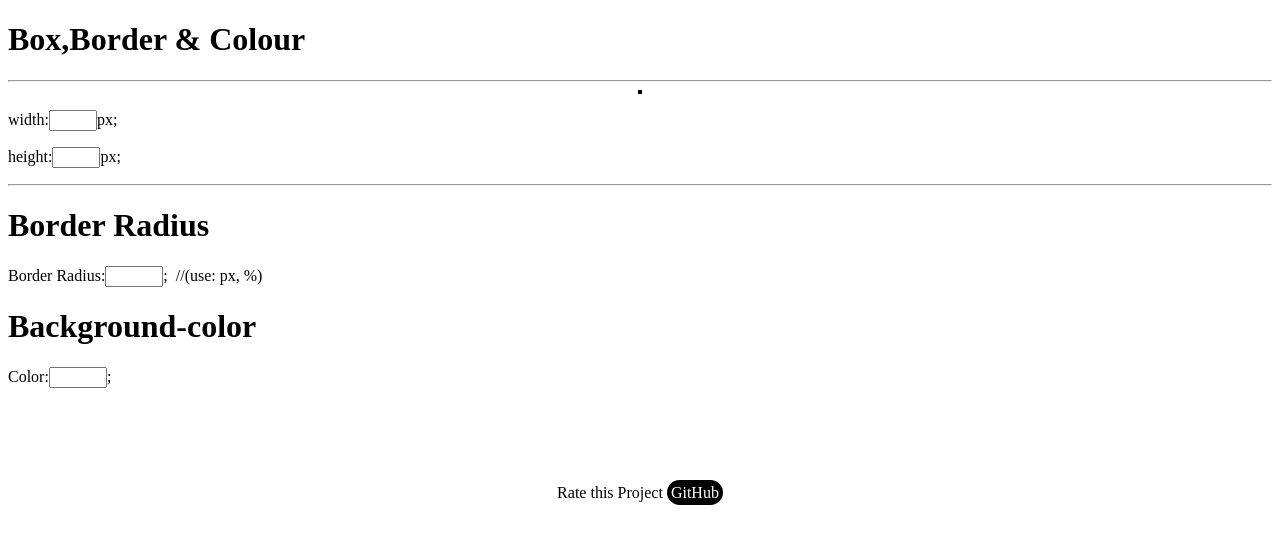
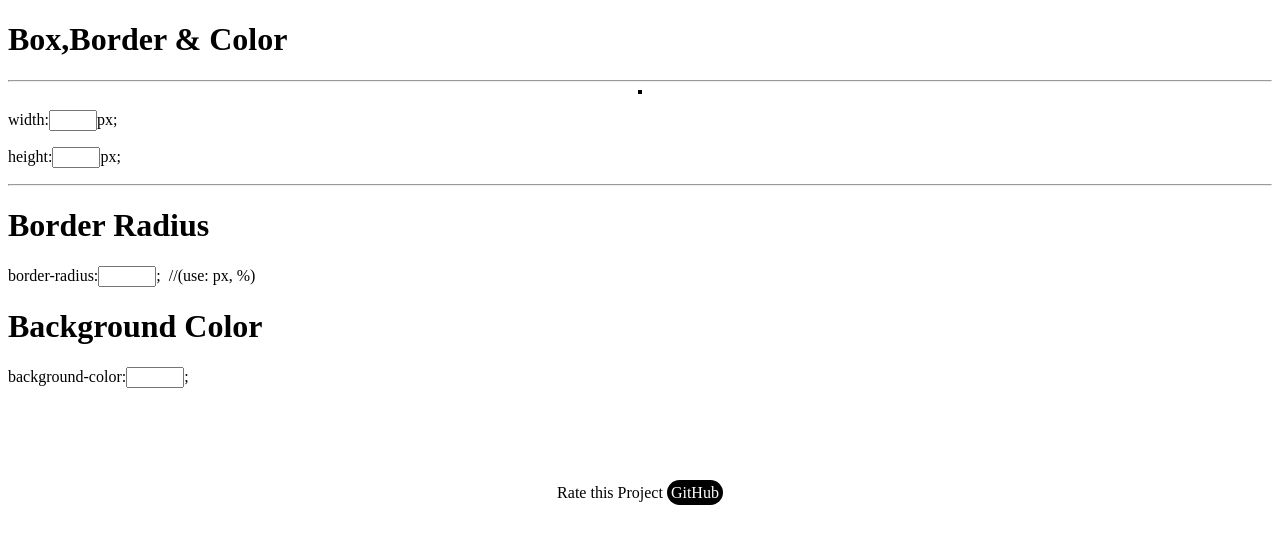
Before and after one commit to Bibek00Kr/box-border-colour, a plain HTML site: page index.html in a window 1280 px wide. Drawn offline with Linux system fonts and the light colour scheme.

Commit message:
Add files via upload

```diff
--- a/index.html
+++ b/index.html
@@ -31,7 +31,7 @@
     </style>
 </head>
 <body>
-    <h1>Box,Border & Colour</h1>
+    <h1>Box,Border & Color</h1>
     <hr>
     <div class="container">
         <div class="box"></div>
@@ -40,9 +40,9 @@
     <p>height:<input id="box-height" type="text" style="max-width: 40px;">px;</p>
     <hr>
     <h1>Border Radius</h1>
-    <p>Border Radius:<input id="border" type="text" style="max-width: 50px;">; &nbsp;//(use: px, %)</p>
-    <h1>Background-color</h1>
-    <p>Color:<input id="color" type="text" style="max-width: 50px;">;</p>
+    <p>border-radius:<input id="border" type="text" style="max-width: 50px;">; &nbsp;//(use: px, %)</p>
+    <h1>Background Color</h1>
+    <p>background-color:<input id="color" type="text" style="max-width: 50px;">;</p>
     <p class="last">Rate this Project <a href="https://github.com/Bibek00Kr/box-border-colour">GitHub</a></p>
     <script>
         let box = document.querySelector(".box");
```
